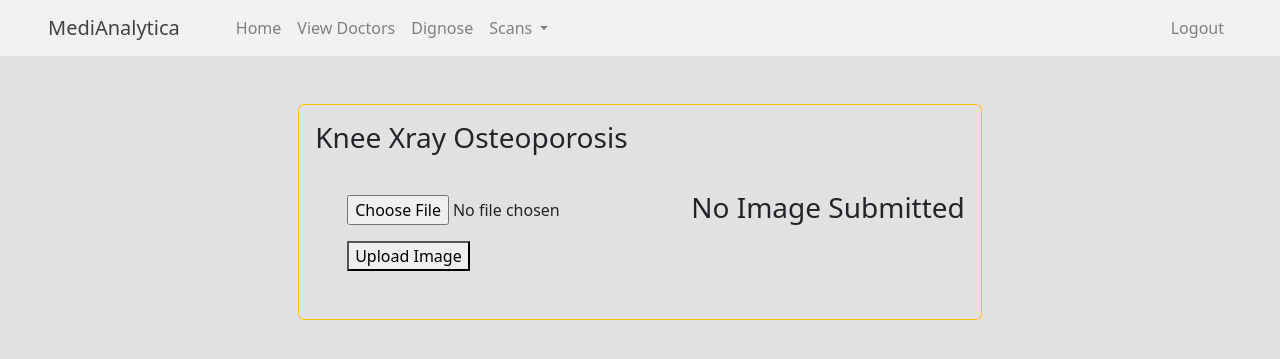
After one commit to Maheshwar098/mediAnalytica, a Django app: page /get-knee-xray-osteoporosis in a window 1280 px wide. The commit adds this page. Shown: the top 359 px of the page. Run offline with Django 4.2, Linux system fonts and the light colour scheme; parts of the project's set-up code (start-up, migrations or seed data) failed here and were passed over.

Commit message:
feat: added osteoporosis diagnosis model

```diff
--- a/core/templates/base.html
+++ b/core/templates/base.html
@@ -37,6 +37,7 @@
                     <ul class="dropdown-menu">
                       <li><a class="dropdown-item" onclick="checkAuthentication('get-lung-scan-segmentation', event)">Lung Scan Segmentation</a></li>
                       <li><a class="dropdown-item" onclick="checkAuthentication('get-chest-xray-pneumonia-dignosis', event)">Chest Xray Pneumonia Diagnosis</a></li>
+                      <li><a class="dropdown-item" onclick="checkAuthentication('get-knee-xray-osteoporosis', event)">Knee Xray Osteoporosis</a></li>
                     </ul>
                   </li>
                       </ul>
--- /dev/null
+++ b/core/templates/knee-xray-osteoporosis.html
@@ -0,0 +1,34 @@
+{% extends 'base.html' %}
+{% load static %}
+{% block title %}Knee Xray Osteoporosis{% endblock title %}
+
+{% block stylesheet %}
+<link rel="stylesheet" type="text/css" href="../static/css/user_diagnosis.css">
+<link href="https://cdn.jsdelivr.net/npm/bootstrap@5.3.3/dist/css/bootstrap.min.css" rel="stylesheet" integrity="sha384-QWTKZyjpPEjISv5WaRU9OFeRpok6YctnYmDr5pNlyT2bRjXh0JMhjY6hW+ALEwIH" crossorigin="anonymous">
+
+{% endblock stylesheet %}
+
+{% block body %}
+<div class="d-flex flex-row m-5">
+    <div class="d-flex flex-row p-3 border border-warning rounded">
+        <div class="d-flex flex-column">
+            <h3 class="d-flex text-center">Knee Xray Osteoporosis</h3>
+            <div class="d-flex flex-column p-3">
+                <form method="post" id="scan-form" action="get-knee-xray-osteoporosis" enctype="multipart/form-data">
+                    <input class="d-flex m-3" type="file" id="image" name="image" accept="image/*">
+                    <button class="d-flex m-3" type="submit">Upload Image</button>
+                </form>
+            </div>
+        </div>
+
+        <div class="d-flex flex-column">
+            {%if scan %}
+            <h3>Scan Result:</h3>
+            <h3>{{ diagnosis }}</h3>
+            {% else %}
+            <h3>No Image Submitted</h3>
+            {% endif %}
+        </div>
+    </div>
+</div>
+{% endblock body %}
--- a/core/urls.py
+++ b/core/urls.py
@@ -13,4 +13,5 @@ urlpatterns = [
 
     path("get-lung-scan-segmentation", views.get_lung_scan_segmentation, name="lung-scan"),
     path("get-chest-xray-pneumonia-dignosis", views.get_chest_xray_pneumonia_diagnosis,name="chess-x-ray-pneumonia"),
+    path("get-knee-xray-osteoporosis", views.get_knee_xray_osteoporosis, name="knee-xray-osteoporosis")
 ]
--- a/core/views.py
+++ b/core/views.py
@@ -146,12 +146,24 @@ def get_chest_xray_pneumonia_diagnosis(request):
             image_file = request.FILES['image']
             image = np.array(Image.open(BytesIO(image_file.read())))
             image_reshaped = np.expand_dims(np.stack((reshape_image(image,img_height,img_width),) * 3, axis=-1), axis=0)
-            result = inferServe.analyse_chest_xray_for_pneumonia(image_reshaped)[0][0]
-            print(result)
-            diagnosis = "No Pneumonia"
-            if(result ==1):
-                diagnosis = "Pneumonia"
-            context = {'scan': True, "diagnosis":diagnosis}
+            result = inferServe.analyse_chest_xray_for_pneumonia(image_reshaped)
+            context = {'scan': True, "diagnosis":result}
     else:
         context = {'scan': False,}
     return render(request, "chest-xray-pneumonia.html", context)
+
+def get_knee_xray_osteoporosis(request):
+    img_height = 1024
+    img_width = 512
+    if(request.method == "POST"):
+        if "image" not in request.FILES :
+            return JsonResponse({'error': 'No file part'}, status=400)
+        else:
+            image_file = request.FILES["image"]
+            image = np.array(Image.open(BytesIO(image_file.read())))
+            image_reshaped = np.expand_dims(reshape_image(image,img_height,img_width), axis=0)
+            result = inferServe.analyse_knee_xray_for_osteoporosis(image_reshaped)
+            context = {"scan" : True, "diagnosis":result}
+    else:
+        context = {"scan" : False}
+    return render(request, "knee-xray-osteoporosis.html", context)
```
Also changed, not shown: core/inference.py (+15 -2 lines), core/static/output_lung_image.png (deleted).
